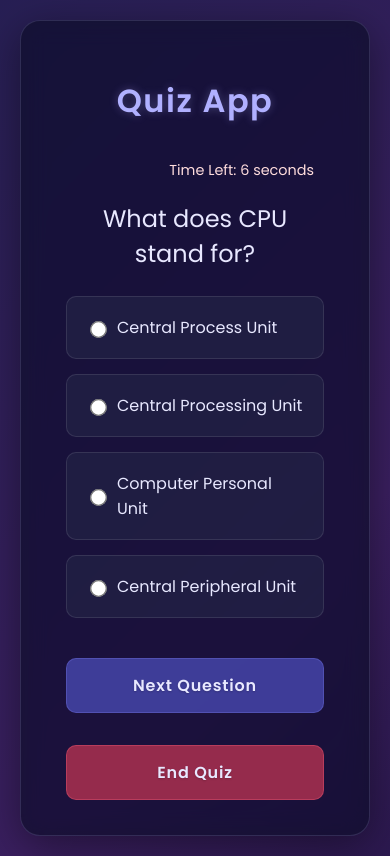
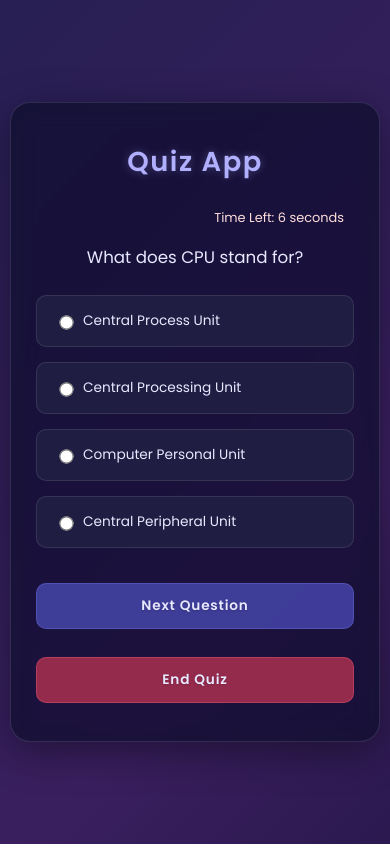
Before and after one commit to AtulSahu778/Quiz-app, a plain HTML site: page index.html in a window 390 px wide. Both pictures are taken after a click on the button "Start Quiz". Drawn offline with Linux system fonts and the light colour scheme.

Commit message:
made it responsive

```diff
--- a/style.css
+++ b/style.css
@@ -193,3 +193,69 @@ select:focus,
   margin-top: 35px;
   animation: pulseGlow 2.5s infinite ease-in-out; /* Make start button pulse */
 }
+
+/* --- Responsive Styles for Smaller Screens --- */
+@media (max-width: 600px) {
+  body {
+    padding: 10px; /* Less padding on small screens */
+    font-size: 0.95em; /* Slightly smaller base font */
+  }
+
+  .container {
+    padding: 20px 25px; /* Reduced padding */
+    max-width: 95%; /* Allow container to take more width */
+  }
+
+  h1 {
+    font-size: 1.8em; /* Smaller heading */
+    margin-bottom: 25px;
+  }
+
+  h2 {
+    font-size: 1.2em; /* Smaller subheading */
+    margin-bottom: 20px;
+  }
+
+  .quiz-settings label,
+  .quiz-container label {
+    font-size: 0.9em;
+    margin: 12px 0 5px;
+  }
+
+  select,
+  .buttons {
+    padding: 12px 15px; /* Reduced padding */
+    font-size: 0.9em;
+    margin-bottom: 18px;
+  }
+
+  .quiz-container .timer {
+      font-size: 0.85em;
+  }
+
+  .quiz-container .questions h2 {
+      font-size: 1.1em;
+  }
+
+  .quiz-container .questions li {
+    padding: 15px 18px; /* Reduced padding */
+  }
+
+  .quiz-container .questions li label {
+    font-size: 0.9em; /* Smaller option text */
+  }
+
+  .quiz-container .questions li input[type="radio"] {
+    transform: scale(1.1); /* Slightly smaller radio */
+    margin-right: 10px;
+  }
+
+  .quiz-settings .start-btn {
+    margin-top: 25px;
+  }
+
+  .next-btn,
+  .end-quiz-btn {
+    margin-top: 10px;
+  }
+}
```
